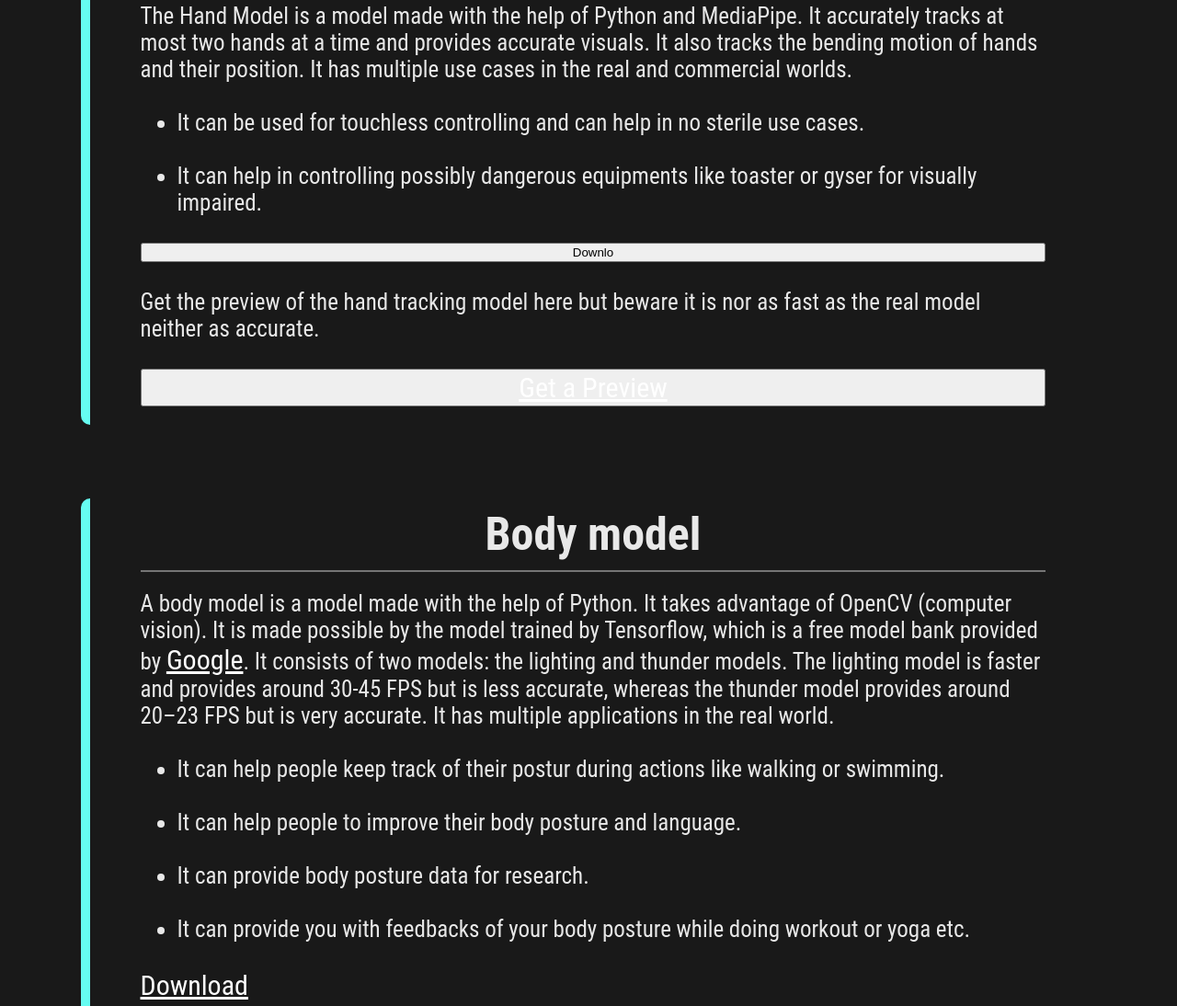
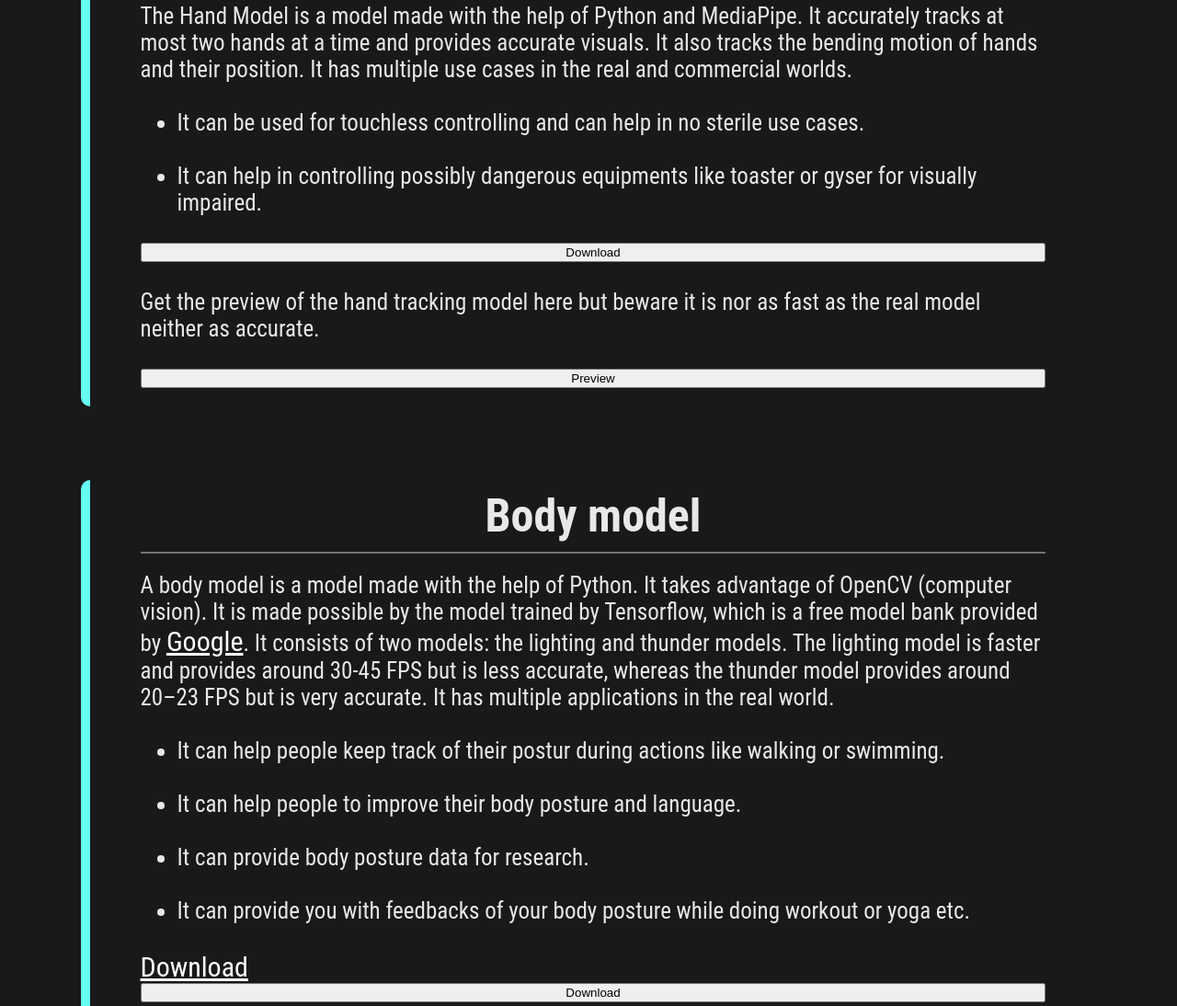
Before and after one commit to Aadit-Garg/Cyber-Scape, a plain HTML site: page sub_pages/model.html in a window 1280 px wide. Shown: the part 269-1363 px from the top of the page at 92% size. Drawn offline with Linux system fonts and the light colour scheme.

Commit message:
button addition

```diff
--- a/sub_pages/model.html
+++ b/sub_pages/model.html
@@ -35,14 +35,15 @@
 						</li>
 					</ul>
 					<br />
-					<button class="borderman btn-border">Downlo</button>
+
+					<button onclick="window.location.href='https://www.mediafire.com/folder/o1gvv6pjuukcx/handmodel';" class="borderman btn-border">Download</button>
 					<br />
 					<p>
 						Get the preview of the hand tracking model here but beware it is nor
 						as fast as the real model neither as accurate.
 					</p>
 					<br />
-					<button class="borderman btn-border"><a href="https://mrneutron199.github.io/handpose/">Get a Preview</a></button>
+					<button onclick="window.location.href='https://mrneutron199.github.io/handpose/';" class="borderman btn-border">Preview</button>
 
 				</div>
 			</div>
@@ -78,6 +79,7 @@ A body model is a model made with the help of Python. It takes advantage of Open
 					<a href="https://www.mediafire.com/folder/xwlk14k0x2brz/bodymodel"
 						>Download</a
 					>
+					<button onclick="window.location.href='https://www.mediafire.com/folder/xwlk14k0x2brz/bodymodel';" class="borderman btn-border">Download</button>
 					<br />
 					<p>(Please download all files for proper working)</p>
 				</div>
```
